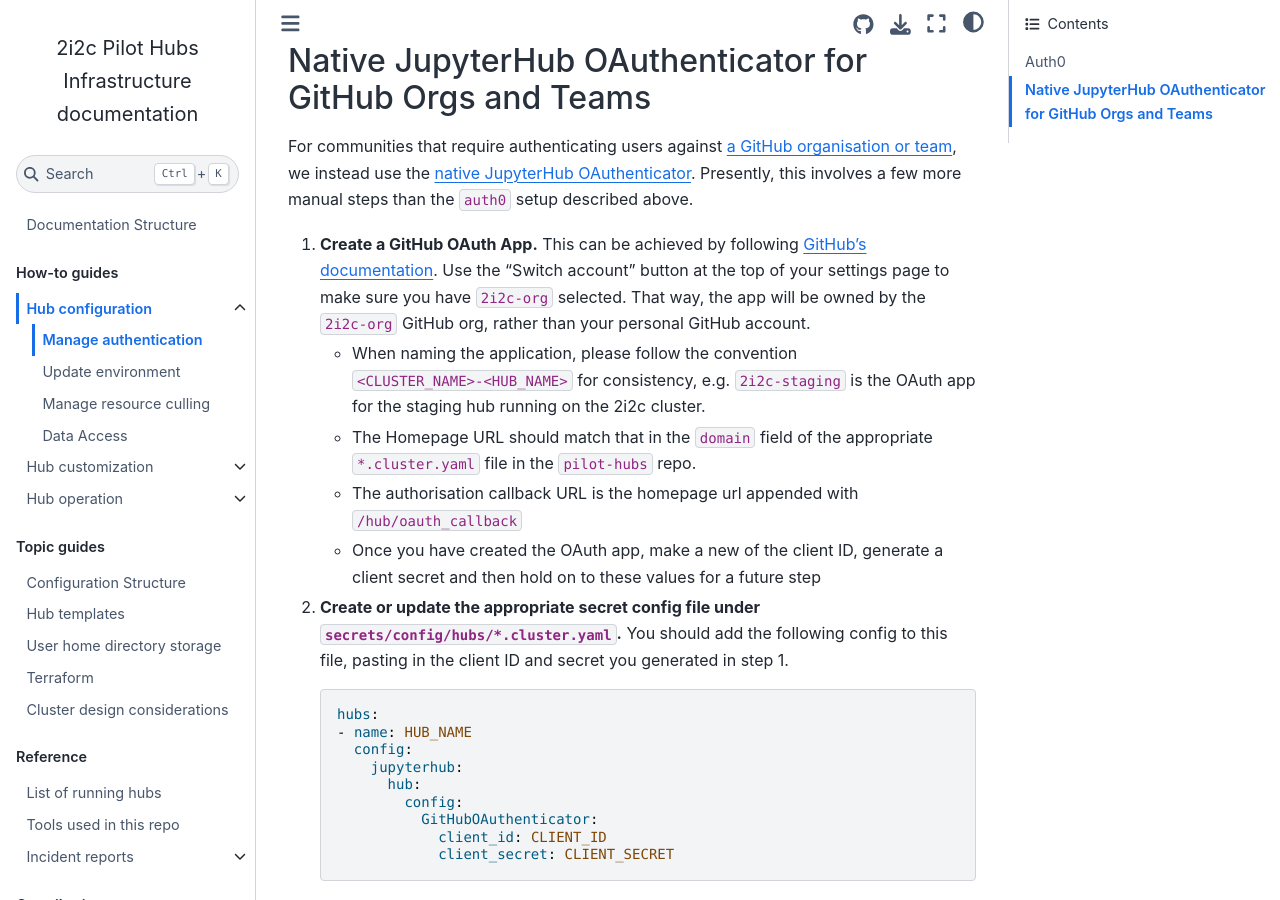
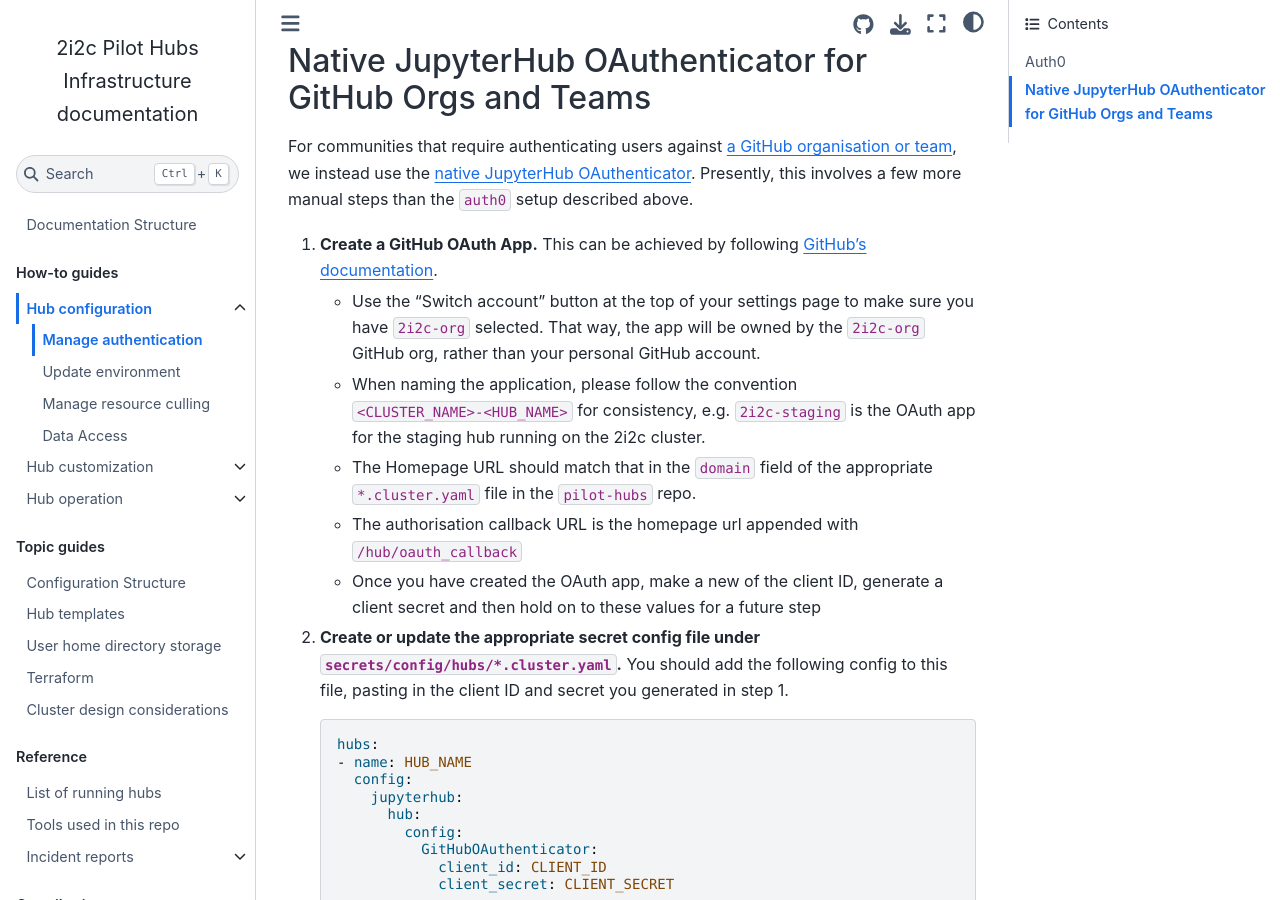
Before and after one commit to 2i2c-org/infrastructure, a Sphinx documentation site: the page built from docs/howto/configure/auth-management.md, in a window 1280 px wide and 900 px high, scrolled down 1328 px. Built offline with Sphinx 7.4.7 and the Sphinx Book theme 1.1.4, drawn with Linux system fonts in a browser that asks for light colours; pages that are not in the unit, such as notebooks, are missing from menus; the version number could not be read and is left out.

```diff
--- a/docs/howto/configure/auth-management.md
+++ b/docs/howto/configure/auth-management.md
@@ -68,8 +68,8 @@ Presently, this involves a few more manual steps than the `auth0` setup describe
 
 1. **Create a GitHub OAuth App.**
    This can be achieved by following [GitHub's documentation](https://docs.github.com/en/developers/apps/building-oauth-apps/creating-an-oauth-app).
-   Use the "Switch account" button at the top of your settings page to make sure you have `2i2c-org` selected.
-   That way, the app will be owned by the `2i2c-org` GitHub org, rather than your personal GitHub account.
+   - Use the "Switch account" button at the top of your settings page to make sure you have `2i2c-org` selected.
+     That way, the app will be owned by the `2i2c-org` GitHub org, rather than your personal GitHub account.
    - When naming the application, please follow the convention `<CLUSTER_NAME>-<HUB_NAME>` for consistency, e.g. `2i2c-staging` is the OAuth app for the staging hub running on the 2i2c cluster.
    - The Homepage URL should match that in the `domain` field of the appropriate `*.cluster.yaml` file in the `pilot-hubs` repo.
    - The authorisation callback URL is the homepage url appended with `/hub/oauth_callback`
```
